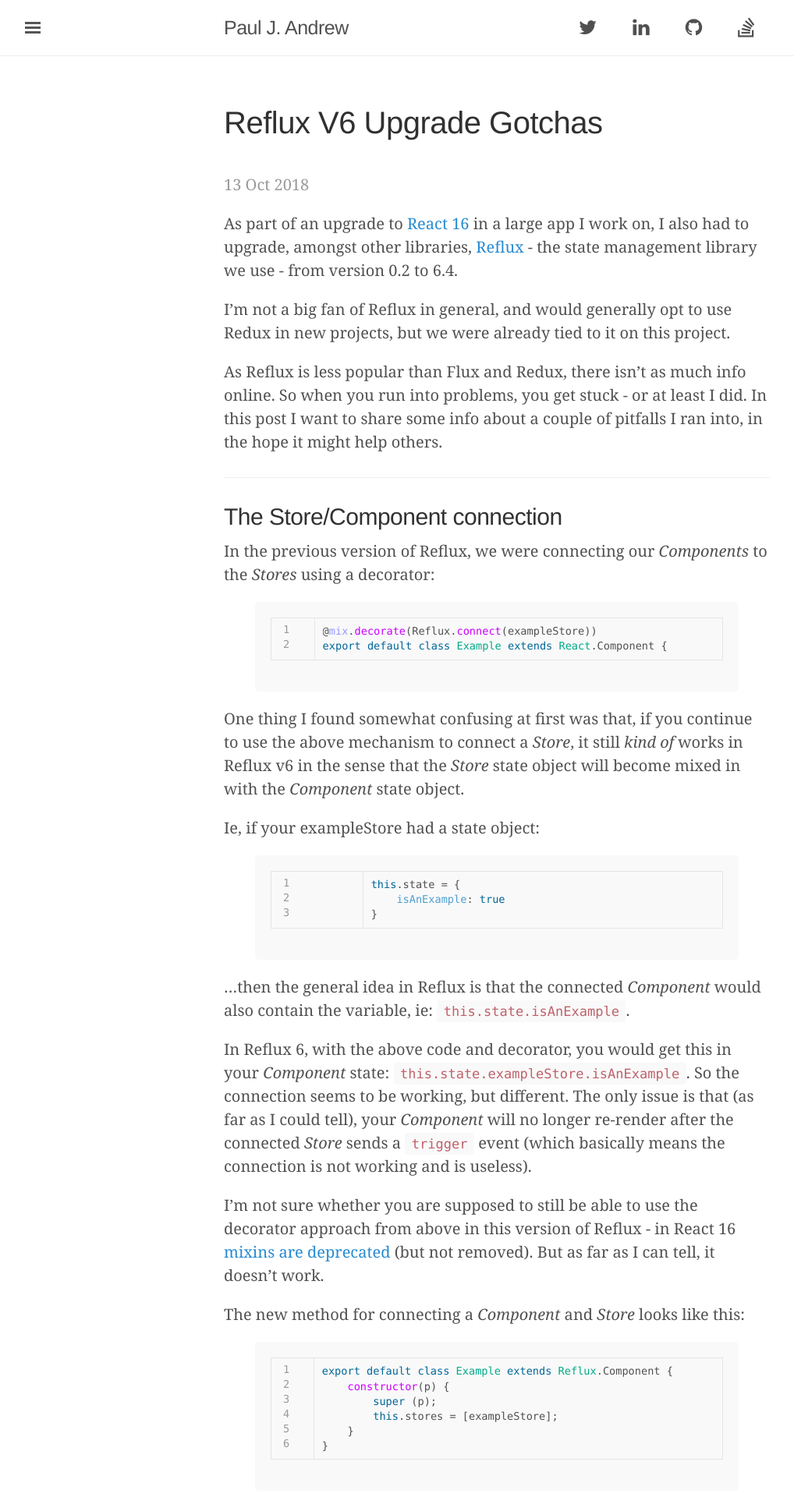
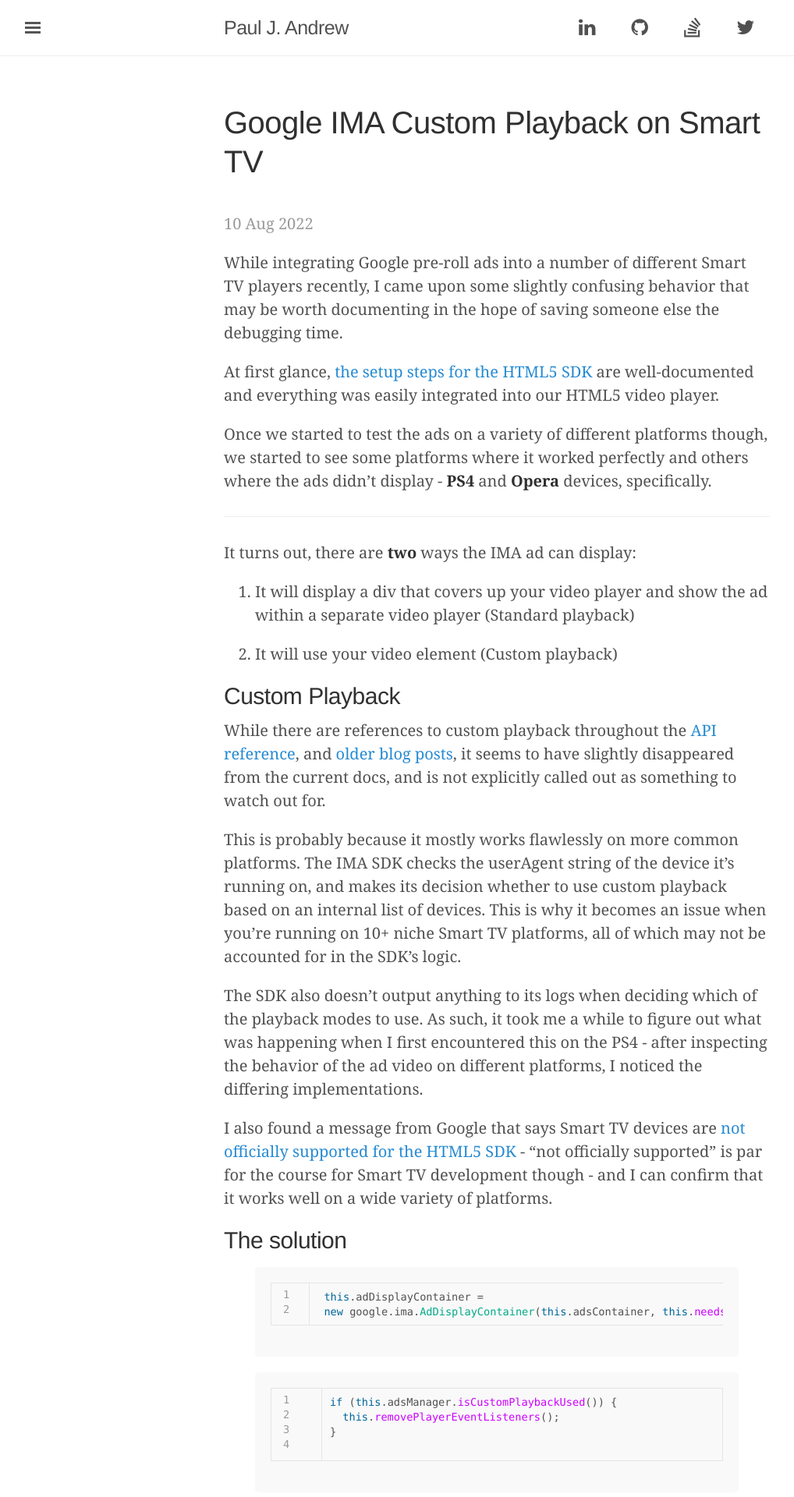
Before and after one commit to pauljandrew/pauljandrew.github.io, a Jekyll site: the page built from index.html, in a window 1280 px wide. Shown: the top 1920 px of the page at 78% size, without its empty margins (3-1021 px from the left). Built offline with Jekyll 4.4.1, drawn with Linux system fonts in a browser that asks for light colours; nearby versions of some CDN libraries; the list of posts is cut into pages by our own code; some of the changed text lies outside the part shown.

Commit message:
Add new post and update description

```diff
--- a/_config.yml
+++ b/_config.yml
@@ -4,8 +4,8 @@
 
 # Setup
 title:               Paul J. Andrew
-tagline:             ┬─┬﻿ ノ( ゜-゜ノ)
-description:         "Hi there! I'm a freelance web developer based in Mexico City."
+tagline:             pja.io
+description:         "Hello! I'm a freelance web developer based in Mexico City."
 url:                 http://pauljandrew.github.io/
 paginate:            1
 baseurl:             ""
@@ -30,7 +30,7 @@
   stackoverflow:     https://stackoverflow.com/users/389790/paul-andrew
 
 # Custom vars
-version:             2.0.0
+version:             2.0.1
 github:
   repo:              https://github.com/pauljandrew/pauljandrew.github.io
 
--- a/_includes/masthead.html
+++ b/_includes/masthead.html
@@ -3,9 +3,6 @@
     <h3 class="masthead-title">
       <a href="{{ site.baseurl }}/" title="Home">{{ site.title }}</a>
       <div class="social-icons">
-        <a href="{{site.author.twitter}}">
-          <i class="fa fa-twitter"></i>
-        </a>
         <a href="{{site.author.linkedin}}">
           <i class="fa fa-linkedin"></i>
         </a>
@@ -15,6 +12,9 @@
         <a href="{{site.author.stackoverflow}}">
           <i class="fa fa-stack-overflow"></i>
         </a>
+        <a href="{{site.author.twitter}}">
+          <i class="fa fa-twitter"></i>
+        </a>
       </div>
     </h3>
   </div>
--- /dev/null
+++ b/_posts/2022-08-10-google-ima-custom-playback-smart-tv.md
@@ -0,0 +1,54 @@
+---
+layout: post
+title: Google IMA Custom Playback on Smart TV
+comments: true
+---
+
+While integrating Google pre-roll ads into a number of different Smart TV players recently, I came upon some slightly confusing behavior that may be worth documenting in the hope of saving someone else the debugging time.
+
+At first glance, [the setup steps for the HTML5 SDK](https://developers.google.com/interactive-media-ads/docs/sdks/html5/client-side) are well-documented and everything was easily integrated into our HTML5 video player.
+
+Once we started to test the ads on a variety of different platforms though, we started to see some platforms where it worked perfectly and others where the ads didn't display - **PS4** and **Opera** devices, specifically.
+
+-----
+
+It turns out, there are **two** ways the IMA ad can display:
+
+
+1. It will display a div that covers up your video player and show the ad within a separate video player (Standard playback)
+
+2. It will use your video element (Custom playback)
+
+## Custom Playback
+
+While there are references to custom playback throughout the [API reference](https://developers.google.com/interactive-media-ads/docs/sdks/html5/client-side/reference/js/google.ima.AdsManager), and [older blog posts](https://ads-developers.googleblog.com/2015/06/ima-html5-rendering.html), it seems to have slightly disappeared from the current docs, and is not explicitly called out as something to watch out for.
+
+
+This is probably because it mostly works flawlessly on more common platforms. The IMA SDK checks the userAgent string of the device it's running on, and makes its decision whether to use custom playback based on an internal list of devices. This is why it becomes an issue when you're running on 10+ niche Smart TV platforms, all of which may not be accounted for in the SDK's logic.
+
+The SDK also doesn't output anything to its logs when deciding which of the playback modes to use. As such, it took me a while to figure out what was happening when I first encountered this on the PS4 - after inspecting the behavior of the ad video on different platforms, I noticed the differing implementations.
+
+I also found a message from Google that says Smart TV devices are [not officially supported for the HTML5 SDK](https://groups.google.com/g/ima-sdk/c/ekChugmqT3E) - "not officially supported" is par for the course for Smart TV development though -  and I can confirm that it works well on a wide variety of platforms.
+
+
+## The solution
+
+
+{% highlight javascript linenos %}
+ this.adDisplayContainer =
+ new google.ima.AdDisplayContainer(this.adsContainer, this.needsCustomPlaybackForGoogleIMA() ? this.player : undefined);
+{% endhighlight %}
+
+{% highlight javascript linenos %}
+if (this.adsManager.isCustomPlaybackUsed()) {
+  this.removePlayerEventListeners();
+}
+  {% endhighlight %}
+
+In our case, as we wanted to control the behaviour ourselves, rather than letting the SDK decide for us, we only passed in our player object to the [AdDisplayContainer](https://developers.google.com/interactive-media-ads/docs/sdks/html5/client-side/reference/js/google.ima.AdDisplayContainer) when we definitely needed Custom Playback.
+
+We also needed to add extra logic in some other places to accommodate the different types of playback - if custom playback is used, you will want to remove any of your own event listeners from the video player, so they don't trigger while the ad video is playing.
+
+Hope this helps!
+
+{% include twitter_plug.html %}
--- a/_sass/_layout.scss
+++ b/_sass/_layout.scss
@@ -133,7 +133,9 @@
 @media (max-width: 48em) {
   .masthead-title {
     text-align: center;
-    margin-left: 2rem;
+  }
+  .social-icons {
+  float: none !important;
   }
   .masthead-title small {
     display: none;
--- a/about.html
+++ b/about.html
@@ -10,14 +10,14 @@
         I like to build things
       </h2>
       <p>
-          Hi! I've been developing software professionally for over a decade.
+          Hello! I've been developing software professionally for over a decade.
       </p>
       <p>
           I'm passionate about creating software that solves important problems, provides an amazing user experience, or (preferably) does both.
       </p>
-          I've worked in the UK, in NYC and in Mexico City, for companies large and small. I've done time as a manager, a QA engineer, a tech lead, a backend developer and a frontend developer.
+          I've worked in various different countries, both onsite and remotely, for companies large and small.
       </p>
-      <p>Most of my recent work has been on the frontend React, AngularJS and Ionic. I'm very comfortable with Javascript and Python on the server-side.
+      <p>Most of my recent work has been in HLS/DASH video streaming apps for Smart TV devices, using Javascript and React.
       </p>
       <p>
           Please <a href="mailto:paul@pja.io?Subject=Hello!">get in contact</a> for rates and availability.
```
